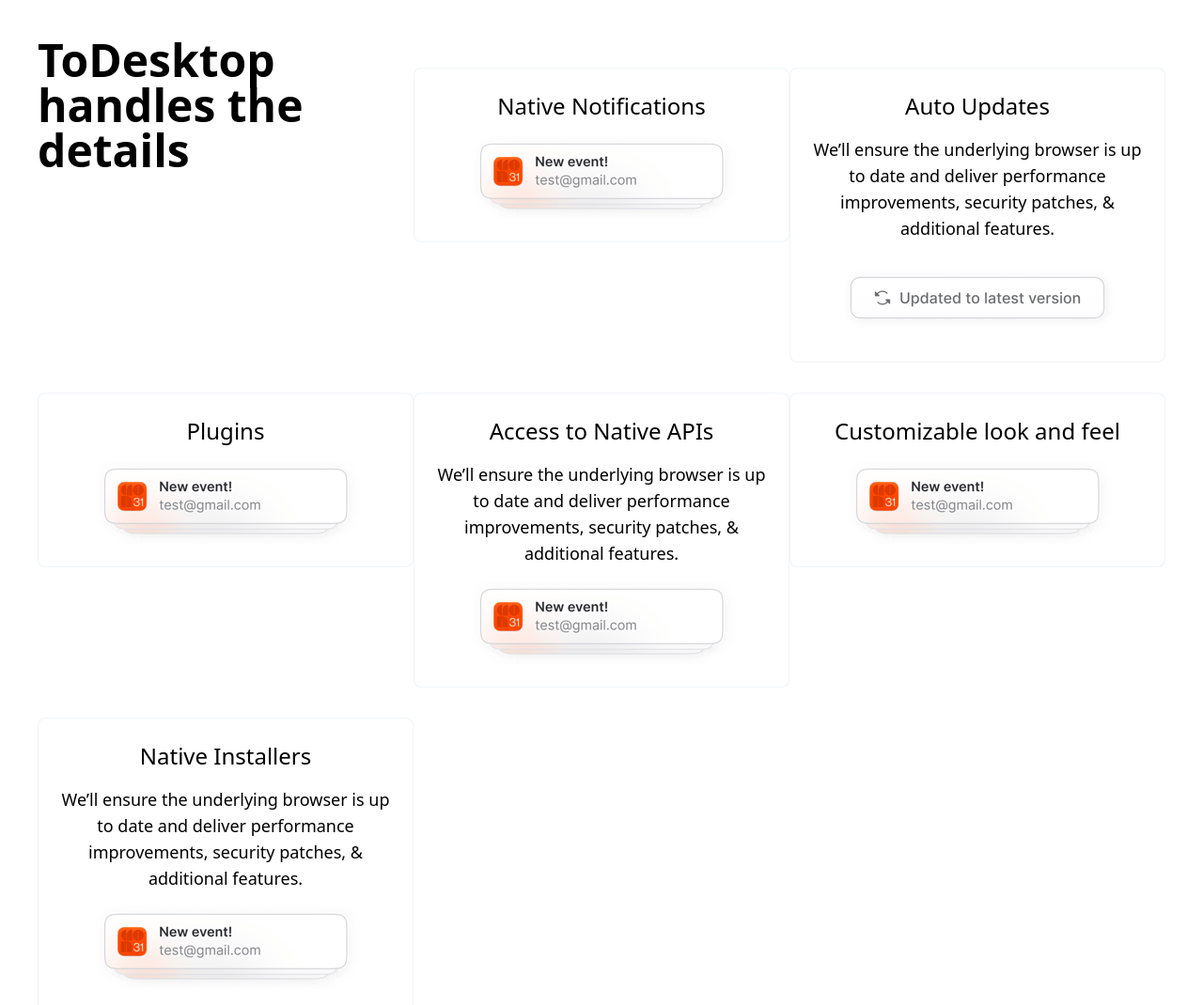
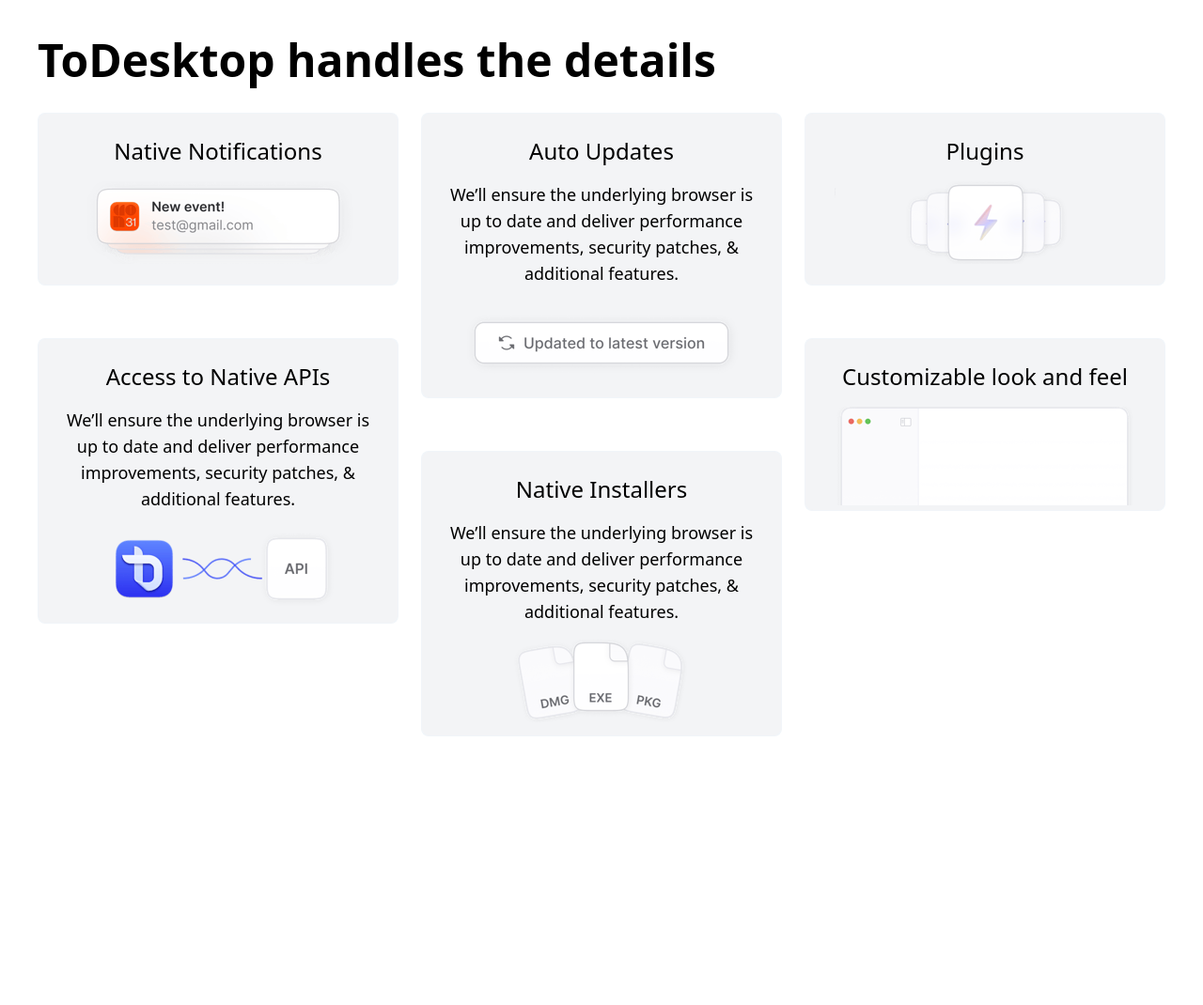
Before and after one commit to RabeelAhmed/tailwind-responsive-practice, a website: page index.html in a window 1280 px wide. Shown: the part 1640-2710 px from the top of the page at 94% size. After the commit the page ends 2448 px from the top, so only its background shows below. Drawn offline with nearby package versions, Linux system fonts and the light colour scheme.

Commit message:
Make bento

```diff
--- a/index.html
+++ b/index.html
@@ -726,26 +726,22 @@
 
       <!-- Bento Grid -->
 
-      <div id="bento-grid" class="px-10 py-6 mt-14 lg:grid grid-cols-3">
+      <div id="bento-grid" class="px-10 py-6 mt-14">
         <h2 class="font-bold text-5xl">ToDesktop handles
           the details</h2>
 
-          <div id="grid-container" class="flex flex-col gap-6">
+          <div id="grid-container" class="flex flex-col gap-6 lg:grid grid-cols-3" style="grid-auto-rows: 96px;">
 
-            <div class="rounded-lg bg-slate-100 gradient-hover p-[1px] mt-8">
-              <div class="group bg-white rounded-lg w-full h-full flex gap-4 flex-col items-center p-6 soft-gradient-hover">
+            <div class="row-start-1 row-end-3 rounded-lg gradient-hover p-[1px] mt-8">
+              <div class="bg-gray-100 rounded-lg w-full h-full flex gap-4 flex-col items-center p-6 soft-gradient-hover">
                 <h2 class="text-2xl">Native Notifications</h2>
                 <img src="assets/notifications@3x.png" alt="Notifications">
               </div>
             </div>
 
 
-          </div>
-
-          <div id="grid-container" class="flex flex-col gap-6">
-
-            <div class="rounded-lg bg-slate-100 gradient-hover p-[1px] mt-8">
-              <div class="group bg-white rounded-lg w-full h-full flex gap-4 flex-col items-center p-6 soft-gradient-hover">
+            <div class="row-start-1 row-end-4 rounded-lg gradient-hover p-[1px] mt-8">
+              <div class="bg-gray-100 rounded-lg w-full h-full flex gap-4 flex-col items-center p-6 soft-gradient-hover">
                 <h2 class="text-2xl">Auto Updates</h2>
                 <p class="text-lg text-center">We’ll ensure the underlying browser is up to date and deliver performance improvements, security patches, & additional features.</p>
                 <img src="assets/auto-updates@3x.png" alt="Notifications">
@@ -753,57 +749,38 @@
             </div>
 
 
-          </div>
-
-          <div id="grid-container" class="flex flex-col gap-6">
-
-            <div class="rounded-lg bg-slate-100 gradient-hover p-[1px] mt-8">
-              <div class="group bg-white rounded-lg w-full h-full flex gap-4 flex-col items-center p-6 soft-gradient-hover">
+            <div class="row-start-1 row-end-3 rounded-lg gradient-hover p-[1px] mt-8">
+              <div class="bg-gray-100 rounded-lg w-full h-full flex gap-4 flex-col items-center p-6 soft-gradient-hover">
                 <h2 class="text-2xl">Plugins</h2>
-                <img src="assets/notifications@3x.png" alt="Notifications">
+                <img src="assets/plugins@3x.png" alt="Notifications">
               </div>
             </div>
 
 
-          </div>
-
-          <div id="grid-container" class="flex flex-col gap-6">
-
-            <div class="rounded-lg bg-slate-100 gradient-hover p-[1px] mt-8">
-              <div class="group bg-white rounded-lg w-full h-full flex gap-4 flex-col items-center p-6 soft-gradient-hover">
+            <div class="row-start-3 row-end-6 rounded-lg gradient-hover p-[1px] mt-8">
+              <div class="bg-gray-100 rounded-lg w-full h-full flex gap-4 flex-col items-center p-6 soft-gradient-hover">
                 <h2 class="text-2xl">Access to Native APIs</h2>
                 <p class="text-lg text-center">We’ll ensure the underlying browser is up to date and deliver performance improvements, security patches, & additional features.</p>
-                <img src="assets/notifications@3x.png" alt="Notifications">
+                <img src="assets/apis@3x.png" alt="Notifications">
               </div>
             </div>
 
 
-          </div>
-
-          <div id="grid-container" class="flex flex-col gap-6">
-
-            <div class="rounded-lg bg-slate-100 gradient-hover p-[1px] mt-8">
-              <div class="group bg-white rounded-lg w-full h-full flex gap-4 flex-col items-center p-6 soft-gradient-hover">
+            <div class="row-start-3 row-end-5 rounded-lg gradient-hover p-[1px] mt-8">
+              <div class="bg-gray-100 rounded-lg w-full h-full flex gap-4 flex-col items-center p-6 soft-gradient-hover">
                 <h2 class="text-2xl">Customizable look and feel</h2>
-                <img src="assets/notifications@3x.png" alt="Notifications">
+                <img src="assets/look-and-feel@3x.png" alt="Notifications">
               </div>
             </div>
 
-
-          </div>
-
-          <div id="grid-container" class="flex flex-col gap-6">
-
-            <div class="rounded-lg bg-slate-100 gradient-hover p-[1px] mt-8">
-              <div class="group bg-white rounded-lg w-full h-full flex gap-4 flex-col items-center p-6 soft-gradient-hover">
+            <div class="row-start-4 row-end-7 rounded-lg gradient-hover p-[1px] mt-8">
+              <div class="bg-gray-100 rounded-lg w-full h-full flex gap-4 flex-col items-center p-6 soft-gradient-hover">
                 <h2 class="text-2xl">Native Installers</h2>
                 <p class="text-lg text-center">We’ll ensure the underlying browser is up to date and deliver performance improvements, security patches, & additional features.</p>
-                <img src="assets/notifications@3x.png" alt="Notifications">
+                <img src="assets/installers@3x.png" alt="Notifications">
               </div>
             </div>
 
-
-          </div>
 
 
       </div>
```
